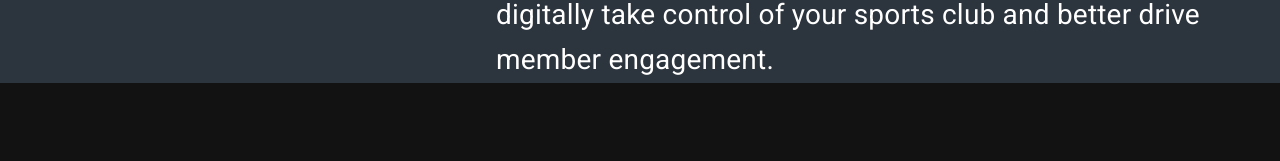
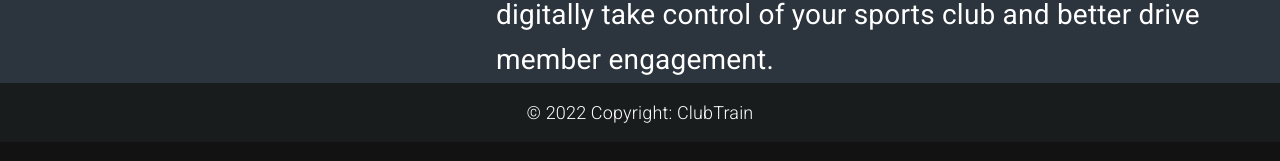
Before and after one commit to maxhvesser/clubtrain-web-app, a React (Create React App) app: page / in a window 1280 px wide. Shown: the part 373-534 px from the top of the page. Built offline with nearby package versions, Linux system fonts and the light colour scheme.

Commit message:
Added Footer component

```diff
--- a/src/App.js
+++ b/src/App.js
@@ -2,6 +2,7 @@ import React from 'react';
 import { makeStyles } from '@mui/styles'
 import Header from "./components/Header";
 import PromoText from "./components/PromoText";
+import Footer from "./components/Footer";
 
 const useStyles = makeStyles((theme) => ({
     root: {
@@ -16,6 +17,7 @@ export default function App() {
         <div className={classes.root}>
             <Header />
             <PromoText />
+            <Footer />
         </div>
     );
 }
--- /dev/null
+++ b/src/components/Footer.js
@@ -0,0 +1,25 @@
+import React from 'react';
+import {Box, Typography} from "@mui/material";
+
+export default function Footer() {
+    return (
+        <Box
+            sx={{
+                flexGrow: 1,
+                background: "#191C1D"
+            }}
+            paddingY={2}
+            display="flex"
+            alignContent="center"
+            justifyContent="center"
+        >
+            <Typography
+                variant="body1"
+                fontSize={18}
+                fontWeight={100}
+            >
+                © 2022 Copyright: ClubTrain
+            </Typography>
+        </Box>
+    )
+}
--- a/src/components/PromoText.js
+++ b/src/components/PromoText.js
@@ -1,4 +1,4 @@
-import React from 'react'
+import React from 'react';
 import {Box, Grid, Paper, Stack, Typography} from "@mui/material";
 import Image from 'mui-image'
 import HomeImage from "../assets/img/image_home.png"
```
